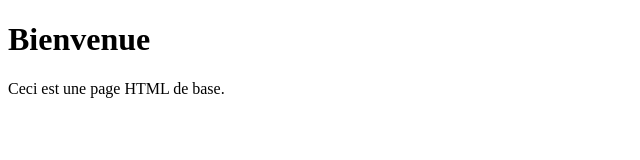
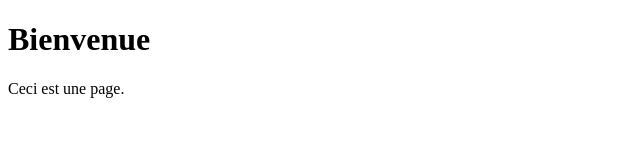
Before and after one commit to hajyou/Projet-Web-VISION, a plain HTML site: page index.html in a window 1280 px wide. Shown: the whole page, without its empty margins (0-640 px from the left). Drawn offline with Linux system fonts and the light colour scheme.

Commit message:
Modif sur la ligne 10

```diff
--- a/index.html
+++ b/index.html
@@ -7,6 +7,6 @@
 </head>
 <body>
     <h1>Bienvenue</h1>
-    <p>Ceci est une page HTML de base.</p>
+    <p>Ceci est une page.</p>
 </body>
 </html>
```
